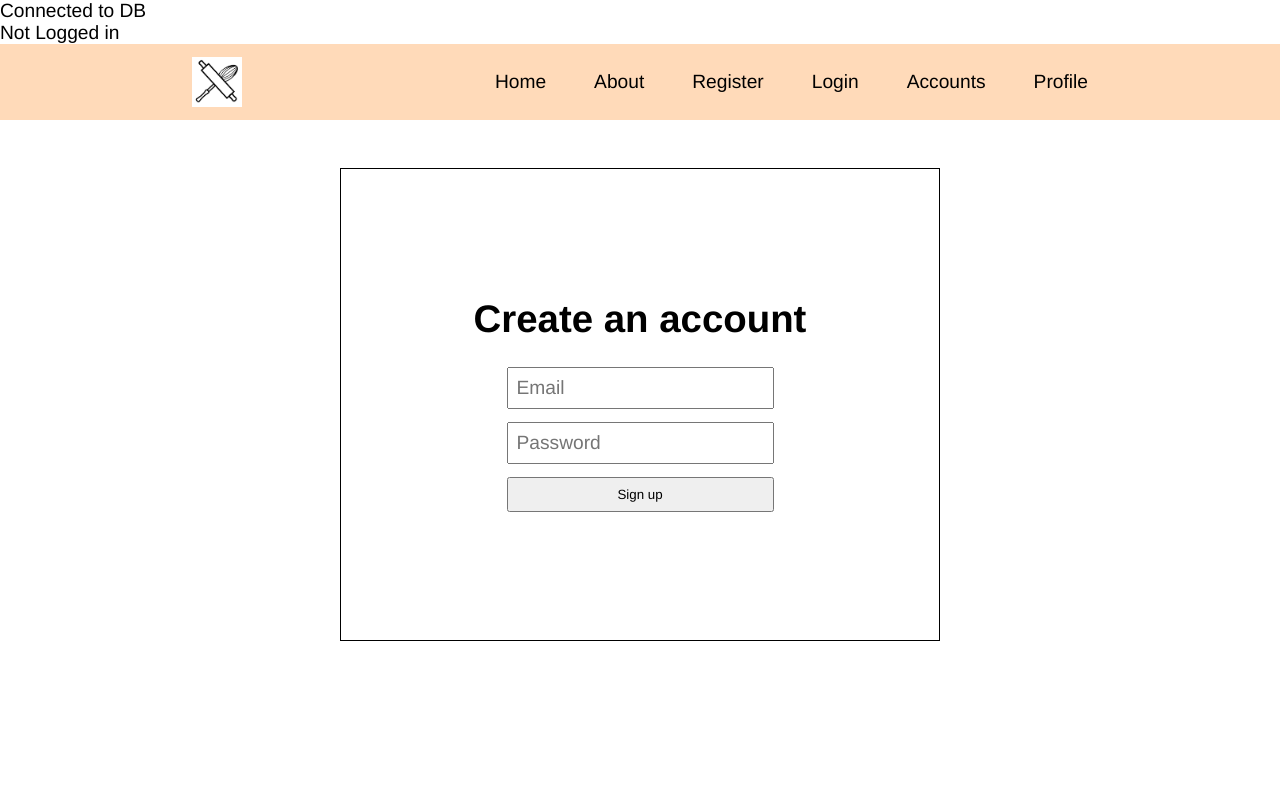
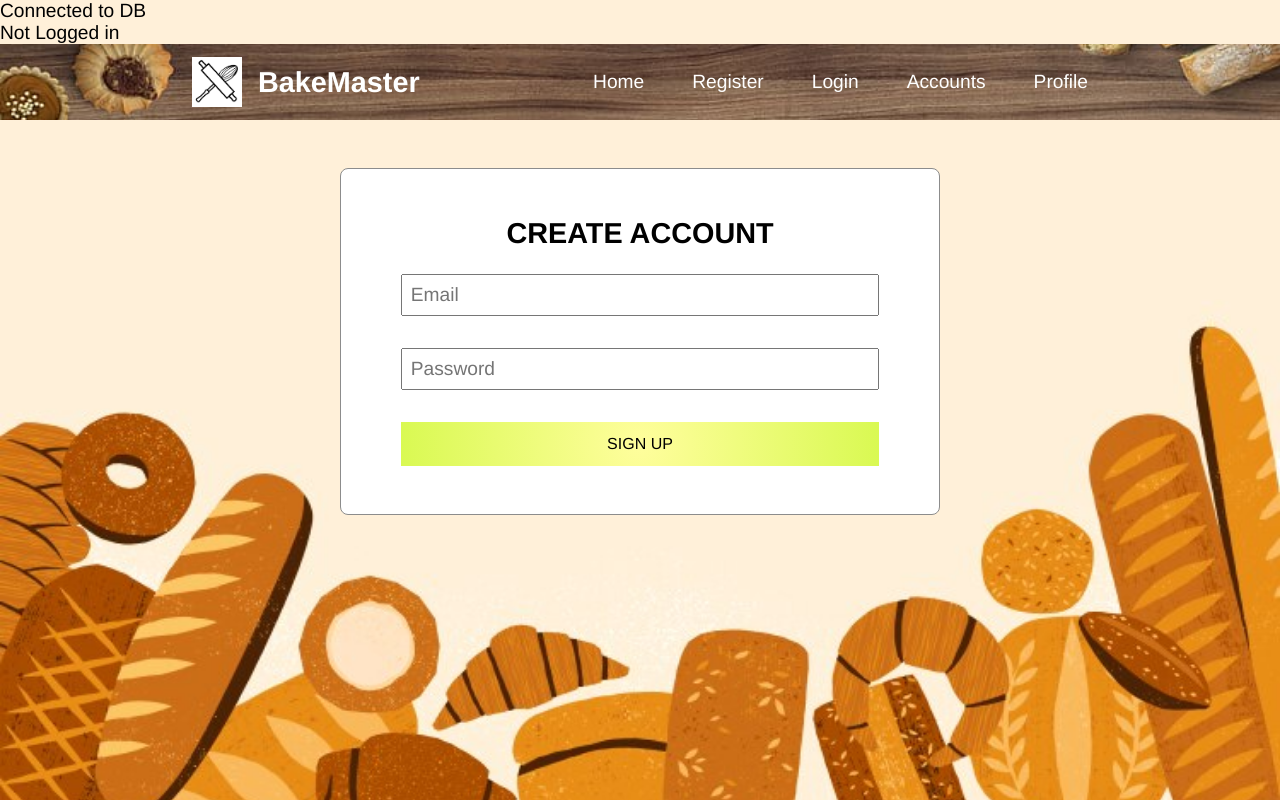
Before and after one commit to Median21/CRUD-Project-using-PHP-and-MySQL, a PHP site: page /register.php in a window 1280 px wide. Run offline with PHP 8.4, Linux system fonts and the light colour scheme.

Commit message:
Edited styling for header and registration form

```diff
--- a/CSS/header.css
+++ b/CSS/header.css
@@ -4,12 +4,27 @@
 }
 
 header {
-    background-color: peachpuff;
-    padding:0.5rem 0;
+    padding: 0.5rem 0;
+    background-image: url("../images/mockup-bakery-bread-pastry.jpg");
+    background-repeat: no-repeat;
+    background-position: center;
+    background-size: cover;
+    color: white;
+}
+
+.logo-name {
+    display: flex;
+    align-items: center;
+}
+
+.business-name {
+    margin: 0;
+    margin-left: 1rem;
 }
 
 img {
   width: 50px;
+
 }
 
 nav {
@@ -17,7 +32,7 @@ nav {
     align-items: center;
     justify-content: space-between;
     width: 70%;
-    margin: 0 auto
+    margin: 0 auto;
 }
 
 ul {
@@ -29,7 +44,11 @@ ul {
     margin-left: 3rem;
 }
 
+.list-item:hover {
+    color: rgb(223, 222, 222);
+}
+
 a {
     text-decoration: none;
-    color: black;
+    color: white;
 }
--- a/CSS/register.css
+++ b/CSS/register.css
@@ -1,31 +1,50 @@
-form {
-    border:  1px solid black;
-    display: flex;
-    flex-direction: column;
-    justify-content: center;
-    align-items: center;
-    width: 70%;
-    max-width: 600px;
-    padding: 8rem 2rem;
-    margin: 0 auto;
-    margin-top: 3rem;
+body {
+    background-image: url(../images/background.jpg);
+    background-repeat: no-repeat;
+    background-size: cover;
+    background-position: center;
 
 }
 
-h1 {
+form {
+    background-color: white;
+    padding: 3rem 0;
+    width: 50%;
+    max-width: 600px;
+    margin: 3rem auto;
+    border-radius: 8px;
+    border: 0.2px solid rgb(140, 140, 140);
+
+}
+
+h2 {
     margin-top: 0;
+    text-align: center;
 }
+
+.container {
+    width: 80%;
+    margin: 0 auto;
+}
+
 input {
-    margin-bottom:0.8rem;
+    margin-bottom:2rem;
     font-size: inherit;
     padding: 0.5rem;
 }
 
 input, button {
-    width: 50%;
+    width: 100%;
 }
 
 button {
-    padding: 0.5rem 0;
+    padding: 0.8rem 0;
     cursor: pointer;
+    font-size: 1rem;
+    background: radial-gradient(circle, rgba(255,254,157,1) 0%, rgba(217,249,82,1) 100%);
+    border: none;
 }
+
+button:hover {
+    background: radial-gradient(circle, rgba(247,246,108,1) 0%, rgba(217,249,82,1) 100%);
+}
--- a/header.html
+++ b/header.html
@@ -1,9 +1,12 @@
 <header>
     <nav>
-        <a href="index.php"><img src="images/bakery-logo.jpg" alt=""></a>
+        <div class="logo-name">
+            <a href="index.php"><img src="images/bakery-logo.jpg" alt=""></a>
+            <a href="index.php"><h1 class="business-name">BakeMaster</h1></a>
+        </div>
         <ul>
             <a href="index.php"><li class="list-item">Home</li></a>
-            <a href=""><li class="list-item">About</li></a>
+            <!-- <a href=""><li class="list-item">About</li></a> -->
             <a href="register.php"><li class="list-item">Register</li></a>
             <a href="login.php"><li class="list-item">Login</li></a>
             <a href="accounts.php"><li class="list-item">Accounts</li></a>
@@ -11,3 +14,7 @@
         </ul>
     </nav>
 </header>
+
+<div>
+
+</div>
--- a/register.php
+++ b/register.php
@@ -39,19 +39,21 @@
 <body>
     <?php include("header.html") ?>
 
-    <form action="register.php" method="post">
-        <h1>Create an account</h1>
-            <input type="email" name="email" id="email" placeholder="Email" autocomplete="off">
-            <input type="password" name="password" id="password" placeholder="Password">
+        <form action="register.php" method="post">
 
-        <button>Sign up</button>
-
-        <?php
+            <div class="container">
+                <h2>CREATE ACCOUNT</h2>
+                <input type="email" name="email" id="email" placeholder="Email" autocomplete="off">
+                <input type="password" name="password" id="password" placeholder="Password">
+                <button>SIGN UP</button>
+                <?php
             if (!empty($result)) {
                 echo "<p>$result</p>";
             }
+            ?>
+            </div>
 
-        ?>
-    </form>
+        </form>
+
 </body>
 </html>
```
Also changed, not shown: images/background.jpg (added), images/mockup-bakery-bread-pastry.jpg (added).
